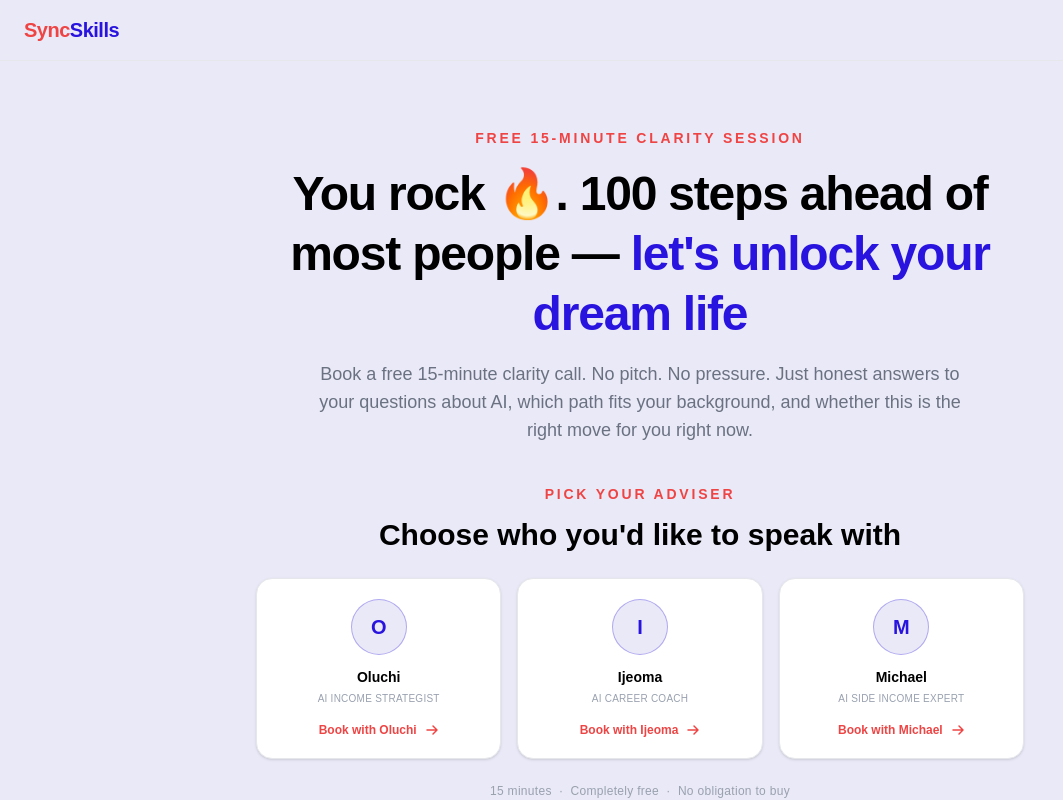
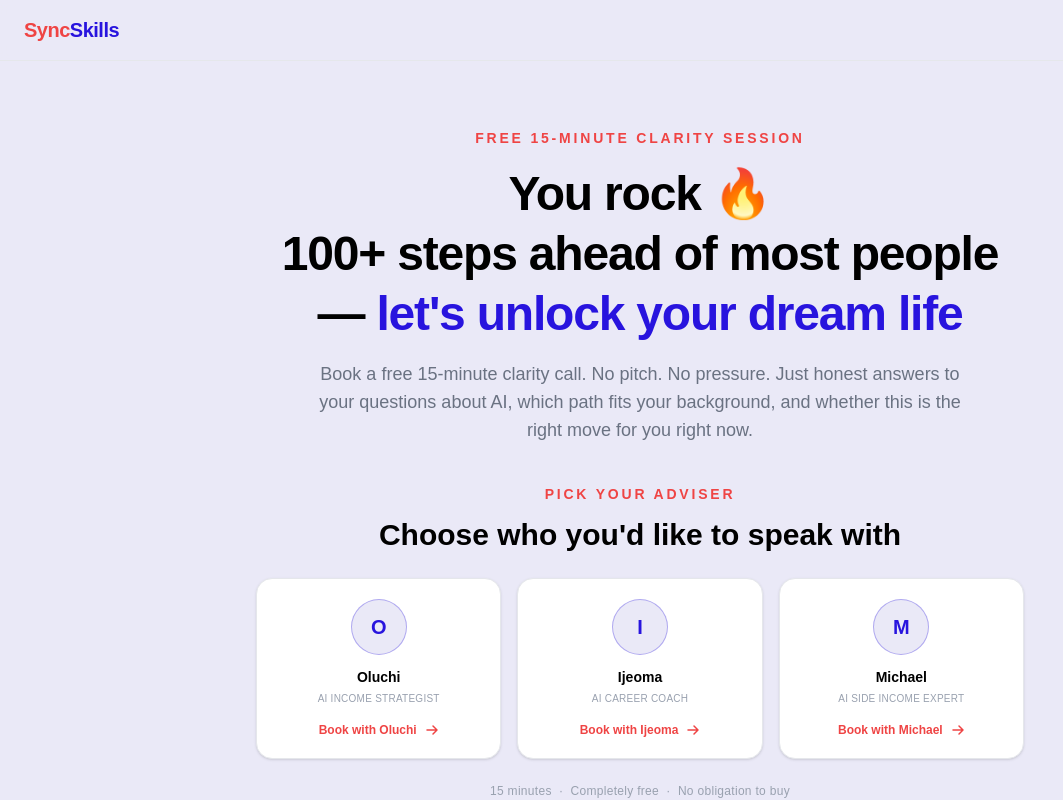
Before and after one commit to Mikechinem/ai-quiz, a Next.js app: page /ready-to-buy-lead in a window 1280 px wide. Shown: the top 800 px of the page, without its empty margins (0-1063 px from the left). Built offline with nearby package versions, Linux system fonts and the light colour scheme; no server answers.

Commit message:
update pages and designs

```diff
--- a/app/ready-to-buy-lead/page.js
+++ b/app/ready-to-buy-lead/page.js
@@ -75,7 +75,7 @@ export default function ReadyToBuyPage() {
       </p>
 
       <h1 className="text-black text-3xl md:text-5xl font-extrabold leading-tight tracking-tight max-w-3xl mb-4">
-        You rock 🔥. 100 steps ahead of most people —{" "}
+        You rock 🔥 <br/>100+ steps ahead of most people —{" "}
         <span className="text-[#2814de]">let's unlock your dream life</span>
       </h1>
 
```
